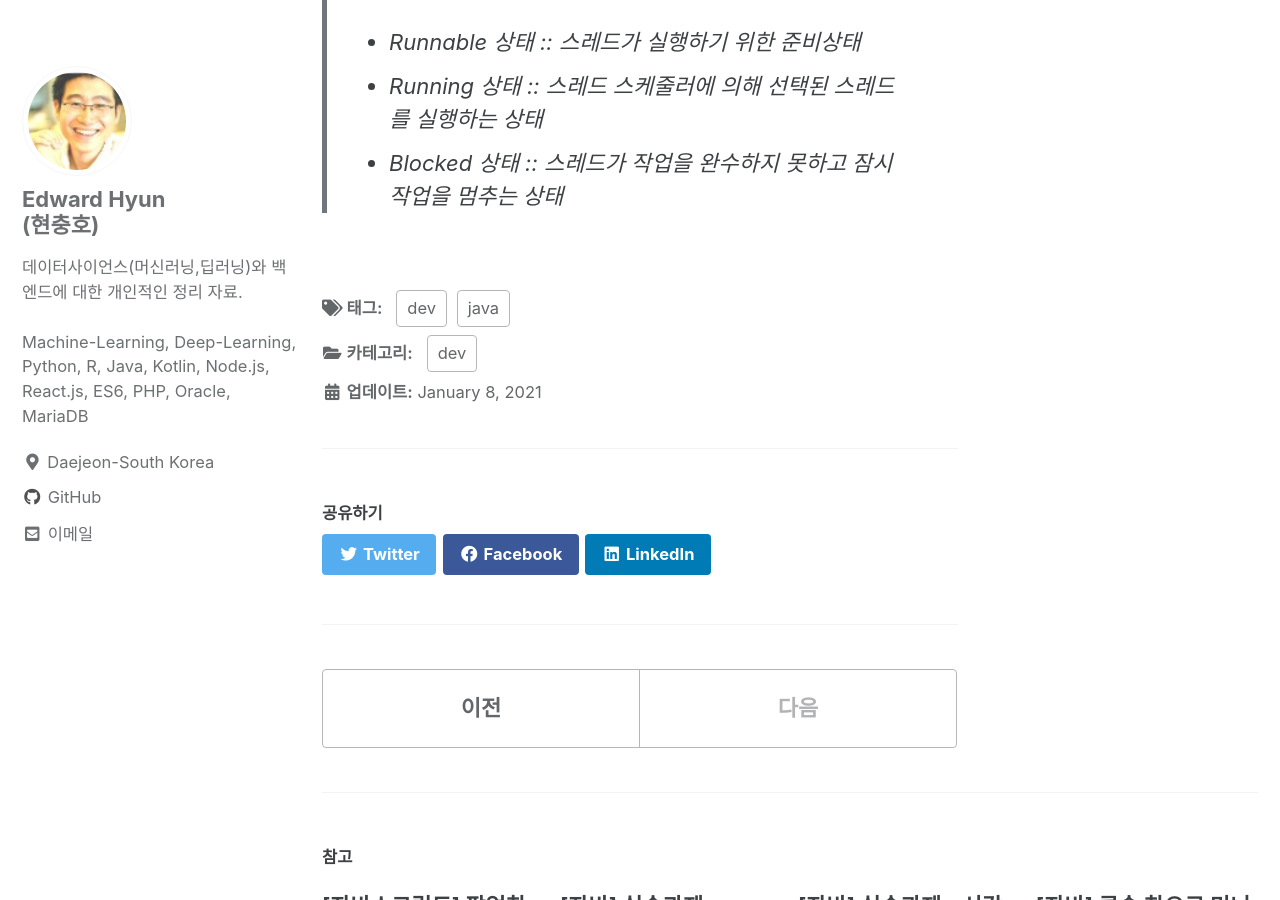
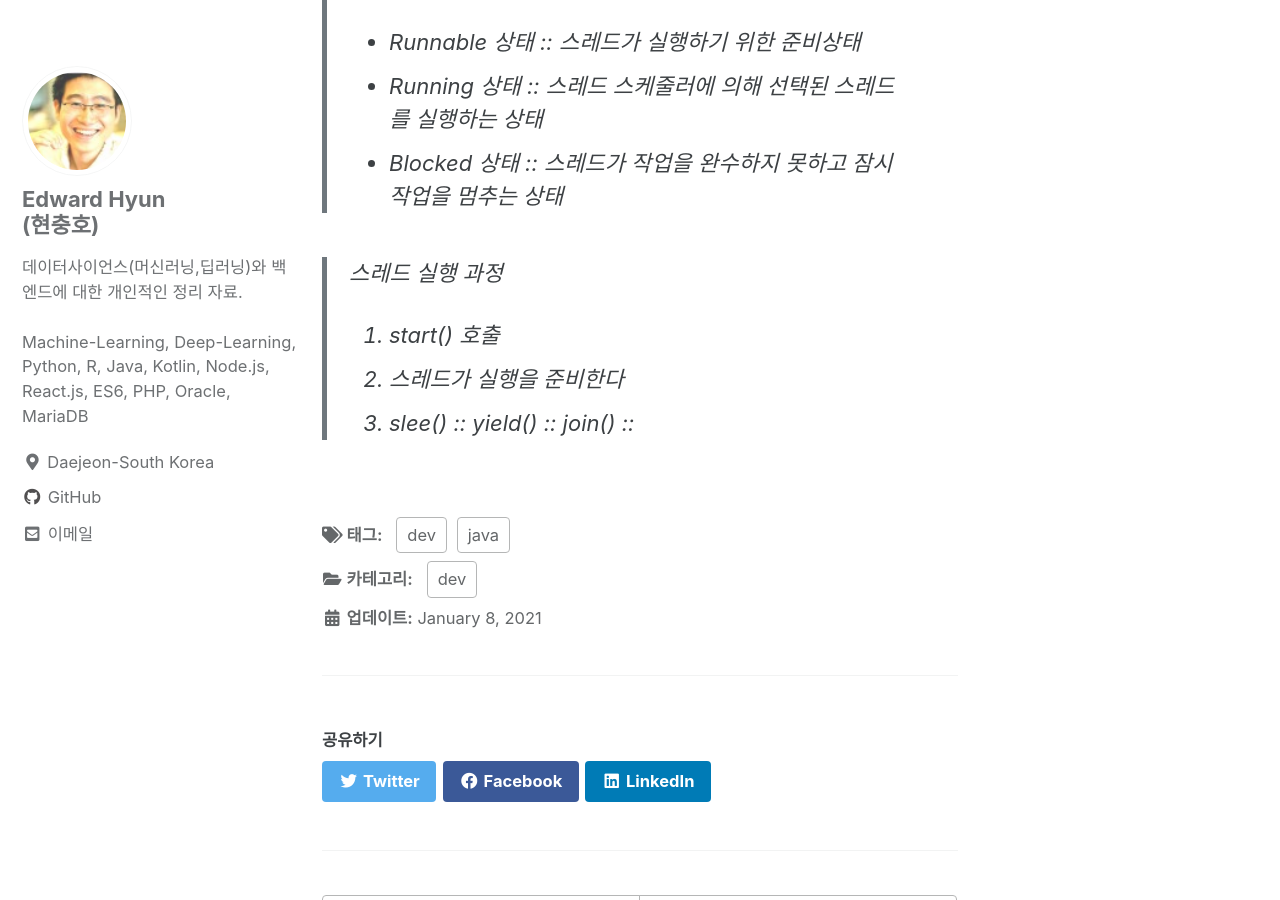
Before and after one commit to iamhch24/iamhch24.github.io, a Jekyll site: the page built from _posts/2021-01-08-[Study] 초보자를 위한 Java Programming.md, in a window 1280 px wide and 900 px high, scrolled down 2079 px. Built offline with Jekyll 4.4.1, drawn with Linux system fonts in a browser that asks for light colours; cached includes are drawn as plain includes.

Commit message:
_posts/2021-01-08-[Study] 초보자를 위한 Java Programming.md updated from https://stackedit.io/

```diff
--- a/_posts/2021-01-08-[Study] 초보자를 위한 Java Programming.md
+++ b/_posts/2021-01-08-[Study] 초보자를 위한 Java Programming.md
@@ -53,7 +53,15 @@ public class 클래스명 implements Runnable{
 * Running 상태 :: 스레드 스케줄러에 의해 선택된 스레드를 실행하는 상태
 * Blocked 상태 :: 스레드가 작업을 완수하지 못하고 잠시 작업을 멈추는 상태
 
+>스레드 실행 과정
+1. start() 호출
+2. 스레드가 실행을 준비한다
+3.
+slee() ::
+yield() ::
+join() ::
+
 <!--stackedit_data:
-eyJoaXN0b3J5IjpbLTc5NDU2NTI1NCwxNjM0MDgxMTI3LDUwND
+eyJoaXN0b3J5IjpbMTMyNDgxOTIxNSwxNjM0MDgxMTI3LDUwND
 cxNDQ0LDE5NjcyNzg3NzksLTEyNjQ0NDQ3NzNdfQ==
 -->
```
